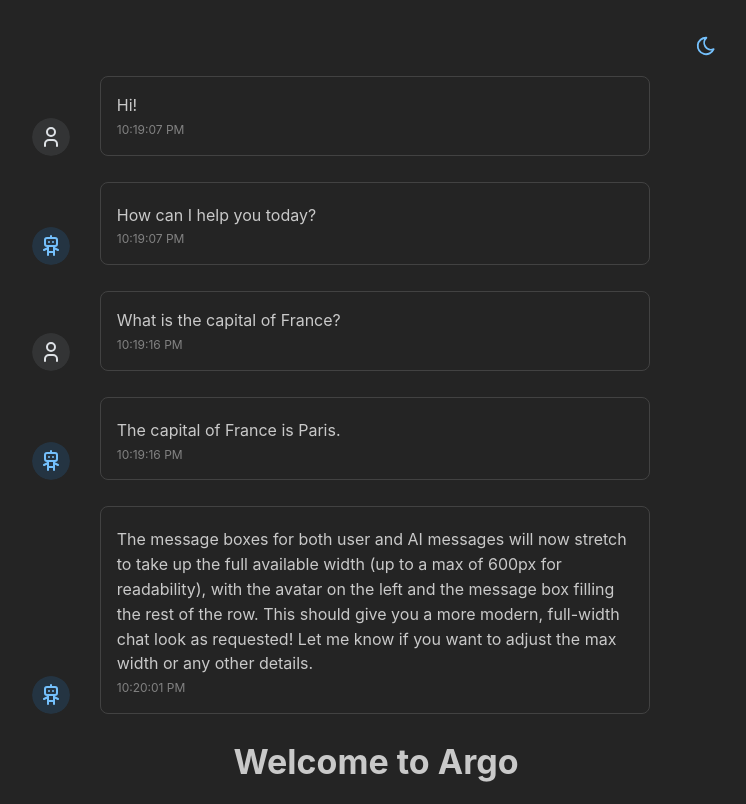
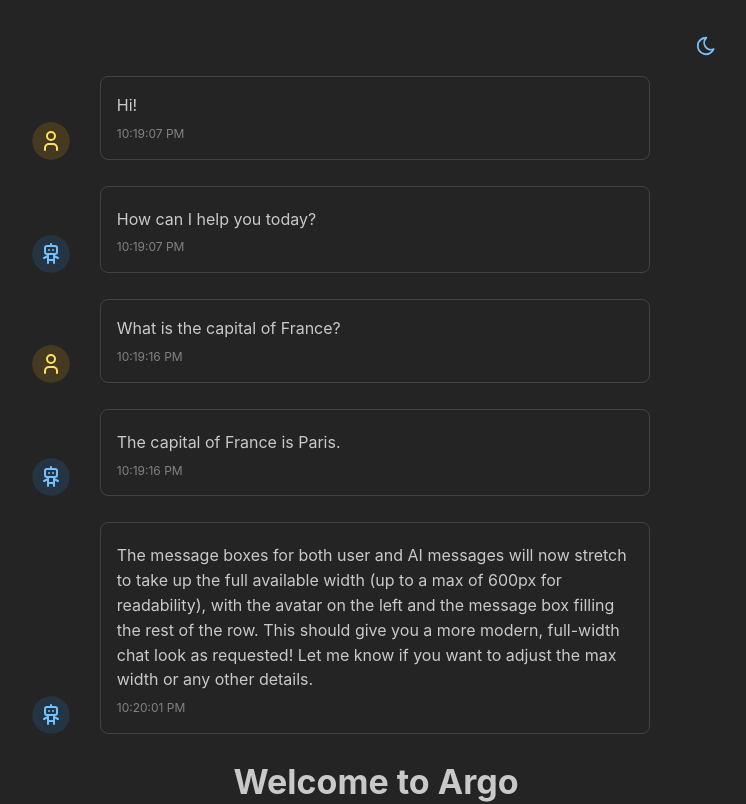
Before and after one commit to leonidas1712/argo, a React (Vite) app: page / in a window 1280 px wide. Shown: the top 804 px of the page, without its empty margins (264-1010 px from the left). Built offline with nearby package versions, Linux system fonts and the light colour scheme.

Commit message:
refactor into components

```diff
--- a/src/App.tsx
+++ b/src/App.tsx
@@ -11,73 +11,12 @@
   Stack,
   Loader,
   Center,
-  Paper,
-  Group,
-  Avatar,
   Flex,
 } from "@mantine/core";
-import { IconRobot, IconUser } from "@tabler/icons-react";
 
 import ColorSchemeToggle from "./components/ColorSchemeToggle";
-
-// User message component
-function UserMessage({
-  children,
-  time,
-}: {
-  children: React.ReactNode;
-  time: string;
-}) {
-  return (
-    <Group align="flex-end" mb="xs" w="100%" wrap="nowrap">
-      <Avatar color="gray" radius="xl" size="md">
-        <IconUser />
-      </Avatar>
-      <Paper
-        radius="md"
-        p="md"
-        style={{ flex: 1, maxWidth: "80%", marginLeft: "2%" }}
-        withBorder
-      >
-        <Text size="md">{children}</Text>
-        <Text size="xs" c="dimmed" mt={4}>
-          {time}
-        </Text>
-      </Paper>
-    </Group>
-  );
-}
-
-// Argo (AI) message component
-function AIMessage({
-  children,
-  time,
-}: {
-  children: React.ReactNode;
-  time: string;
-}) {
-  return (
-    <Group align="flex-end" mb="xs" w="100%" wrap="nowrap">
-      <Avatar color="blue" radius="xl" size="md">
-        <IconRobot />
-      </Avatar>
-      <Paper
-        radius="md"
-        p="md"
-        style={{ flex: 1, maxWidth: "80%", marginLeft: "2%" }}
-        withBorder
-      >
-        <Group gap={4} align="center"></Group>
-        <Text size="md" mt={4}>
-          {children}
-        </Text>
-        <Text size="xs" c="dimmed" mt={4}>
-          {time}
-        </Text>
-      </Paper>
-    </Group>
-  );
-}
+import UserMessage from "./components/UserMessage";
+import AIMessage from "./components/AIMessage";
 
 function App() {
   const [result, setResult] = useState("");
--- /dev/null
+++ b/src/components/AIMessage.tsx
@@ -0,0 +1,35 @@
+import { Group, Avatar, Paper, Text } from "@mantine/core";
+import { IconRobot } from "@tabler/icons-react";
+
+// Argo (AI) message component
+function AIMessage({
+  children,
+  time,
+}: {
+  children: React.ReactNode;
+  time: string;
+}) {
+  return (
+    <Group align="flex-end" mb="xs" w="100%" wrap="nowrap">
+      <Avatar color="blue" radius="xl" size="md">
+        <IconRobot />
+      </Avatar>
+      <Paper
+        radius="md"
+        p="md"
+        style={{ flex: 1, maxWidth: "80%", marginLeft: "2%" }}
+        withBorder
+      >
+        <Group gap={4} align="center"></Group>
+        <Text size="md" mt={4}>
+          {children}
+        </Text>
+        <Text size="xs" c="dimmed" mt={8}>
+          {time}
+        </Text>
+      </Paper>
+    </Group>
+  );
+}
+
+export default AIMessage;
--- /dev/null
+++ b/src/components/UserMessage.tsx
@@ -0,0 +1,31 @@
+import { Group, Avatar, Paper, Text } from "@mantine/core";
+import { IconUser } from "@tabler/icons-react";
+
+function UserMessage({
+  children,
+  time,
+}: {
+  children: React.ReactNode;
+  time: string;
+}) {
+  return (
+    <Group align="flex-end" mb="xs" w="100%" wrap="nowrap">
+      <Avatar color="yellow" radius="xl" size="md">
+        <IconUser />
+      </Avatar>
+      <Paper
+        radius="md"
+        p="md"
+        style={{ flex: 1, maxWidth: "80%", marginLeft: "2%" }}
+        withBorder
+      >
+        <Text size="md">{children}</Text>
+        <Text size="xs" c="dimmed" mt={8}>
+          {time}
+        </Text>
+      </Paper>
+    </Group>
+  );
+}
+
+export default UserMessage;
```
